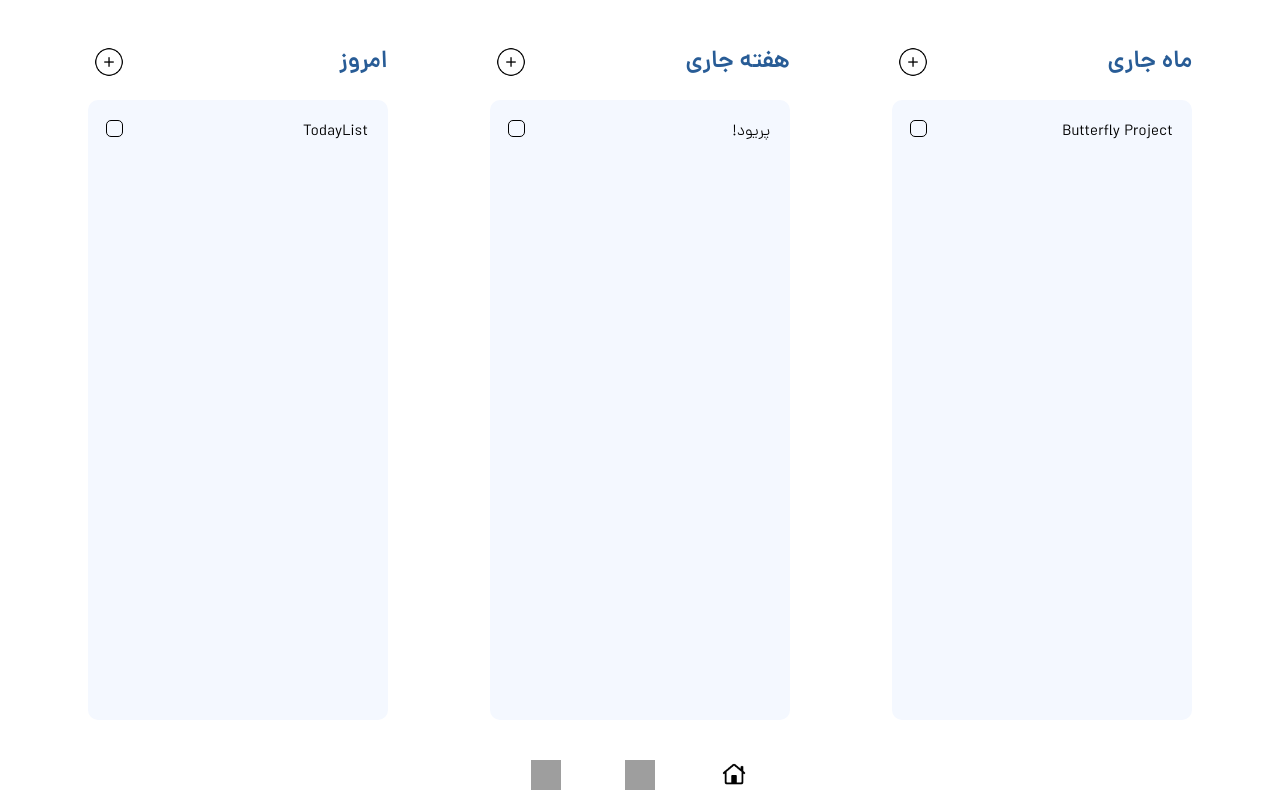
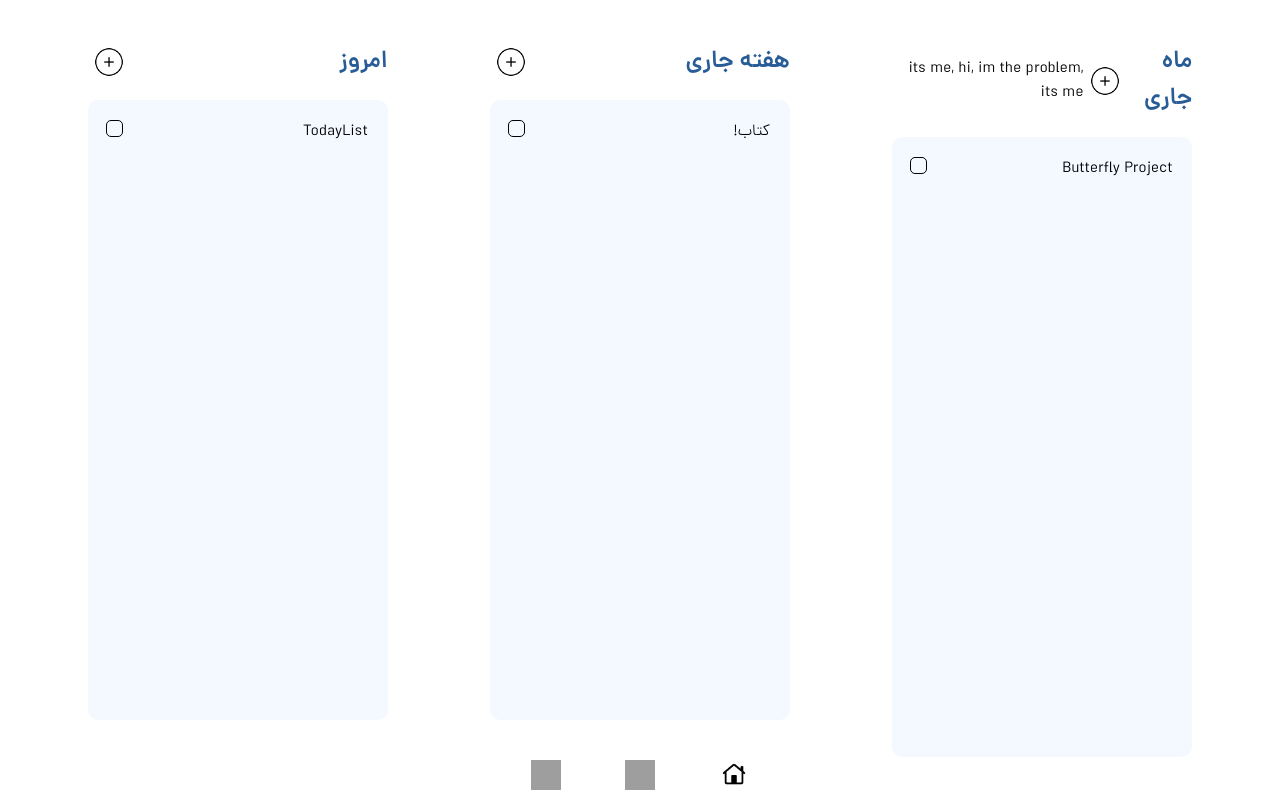
Before and after one commit to themaddie/butterfly-project, a React (Create React App) app in the folder butterfly/: page /plot/todo in a window 1280 px wide. Both pictures are taken after a click on the picture 913 px from the left and 62 px from the top of the page. Built offline with nearby package versions, Linux system fonts and the light colour scheme; grey boxes are pictures that could not be loaded.

Commit message:
Linethrough for done text and setup first version of add modal

```diff
--- a/butterfly/src/Components/Plot/Today.js
+++ b/butterfly/src/Components/Plot/Today.js
@@ -1,4 +1,4 @@
-import React from 'react';
+import React, { useState } from 'react';
 // Styles
 import Style from '../../Styles/Plot/Today.module.css';
 // Images
@@ -11,27 +11,41 @@ import Footer from './Footer';
 import TodayList from './TodayList';
 
 const Today = () => {
+
+    const [addToMonth, setAddToMonth] = useState(false);
+    const [addToWeek, setAddToWeek] = useState(false);
+    const [addToDay, setAddToDay] = useState(false);
+
     return (
         <div className={Style.container}>
             <div className={Style.main}>
                 <div className={Style.thisMonthBox}>
                     <div className={Style.titleBox}>
                         <h2>ماه جاری</h2>
-                        <img alt='add' id='addThisMonth' className={Style.addTodo} src={addIcon} />
+                        <img alt='add' id='addThisMonth' className={Style.addTodo} src={addIcon} onClick={() => setAddToMonth(true)} />
+                        {addToMonth ?
+                            (<div>its me, hi, im the problem, its me</div>)
+                            : ''}
                     </div>
                     <TodayList text='Butterfly Project' />
                 </div>
                 <div className={Style.thisWeekBox}>
                     <div className={Style.titleBox}>
                         <h2>هفته جاری</h2>
-                        <img alt='add' id='addThisWeek' className={Style.addTodo} src={addIcon} />
+                        <img alt='add' id='addThisWeek' className={Style.addTodo} src={addIcon} onClick={() => setAddToWeek(true)} />
+                        {addToWeek ?
+                            (<div>its me, hi, im the problem, its me</div>)
+                            : ''}
                     </div>
-                    <TodayList text='پریود!' />
+                    <TodayList text='کتاب!' />
                 </div>
                 <div className={Style.thisDayBox}>
                     <div className={Style.titleBox}>
                         <h2>امروز</h2>
-                        <img alt='add' id='addToday' className={Style.addTodo} src={addIcon} />
+                        <img alt='add' id='addToday' className={Style.addTodo} src={addIcon} onClick={() => setAddToDay(true)} />
+                        {addToDay ?
+                            (<div>its me, hi, im the problem, its me</div>)
+                            : ''}
                     </div>
                     <TodayList text='TodayList' />
                 </div>
--- a/butterfly/src/Components/Plot/TodayList.js
+++ b/butterfly/src/Components/Plot/TodayList.js
@@ -8,22 +8,22 @@ import doneIcon from '../../Images/Plot/done.png';
 
 const TodayList = (props) => {
 
-    const [showDeleteIcon, setShowDeleteIcon] = useState(false);
-    const [showDoneIcon, setShowDoneIcon] = useState(false);
+    const [deleteTodo, setDeleteTodo] = useState(false);
+    const [doneTodo, setDoneTodo] = useState(false);
 
     return (
         <div className={Style.container}>
             <div className={Style.todos}>
                 <div className={Style.todo}>
-                    <div className={Style.box} onMouseEnter={() => setShowDeleteIcon(true)} onMouseLeave={() => setShowDeleteIcon(false)}>
-                        {showDeleteIcon ? (
-                            <img className={Style.deleteTodo} alt='delete' src={deleteIcon} />
+                    <div className={Style.box} onMouseEnter={() => setDeleteTodo(true)} onMouseLeave={() => setDeleteTodo(false)}>
+                        {deleteTodo ? (
+                            <img className={Style.delete} alt='delete' src={deleteIcon} />
                         ) : ''}
-                        <span className={Style.text}>{props.text}</span>
+                        <span className={`${Style.text} ${doneTodo ? Style.doneText : ''}`} >{props.text}</span>
                     </div>
-                    {showDoneIcon ? (<img className={Style.doneTodo} src={doneIcon} />)
+                    {doneTodo ? (<img className={Style.doneIcon} src={doneIcon} />)
                         :
-                        (<div className={Style.checkbox} onClick={() => setShowDoneIcon(true)}></div>)
+                        (<div className={Style.checkbox} onClick={() => setDoneTodo(true)}></div>)
                     }
                 </div>
             </div>
--- a/butterfly/src/Components/Plot/Todo.js
+++ b/butterfly/src/Components/Plot/Todo.js
@@ -60,7 +60,7 @@ const Todo = () => {
         <div className={Style.container}>
             <div className={Style.todos}>
                 {todos.map(todo => (
-                    <div className={`${Style.todo} + ${(todo.complete ? Style.complete : '')}`} key={todo._id}>
+                    <div className={`${Style.todo} ${(todo.complete ? Style.complete : '')}`} key={todo._id}>
                         <div className={Style.text}>{todo.text}</div>
                         <div className={Style.checkbox} onClick={() => completeTodo(todo._id)}>?</div>
                         <div className={Style.delete} onClick={() => deleteTodo(todo._id)}>delete</div>
--- a/butterfly/src/Styles/Plot/TodayList.module.css
+++ b/butterfly/src/Styles/Plot/TodayList.module.css
@@ -12,11 +12,11 @@
   justify-content: space-between;
 }
 
-.todo .box{
-    display: flex;
+.todo .box {
+  display: flex;
 }
 
-.deleteTodo {
+.delete {
   width: 15px;
   height: 15px;
   margin-top: 5px;
@@ -33,6 +33,10 @@
   margin: 2px 5px 0 0;
 }
 
+.doneText {
+  text-decoration: line-through;
+}
+
 .checkbox {
   width: 15px;
   height: 15px;
@@ -43,10 +47,10 @@
 }
 
 .checkbox:hover {
-    border: 1px solid #F27E00;
+  border: 1px solid #f27e00;
 }
 
-.doneTodo{
-    width: 20px;
-    height: 20px;
+.doneIcon {
+  width: 20px;
+  height: 20px;
 }
```
